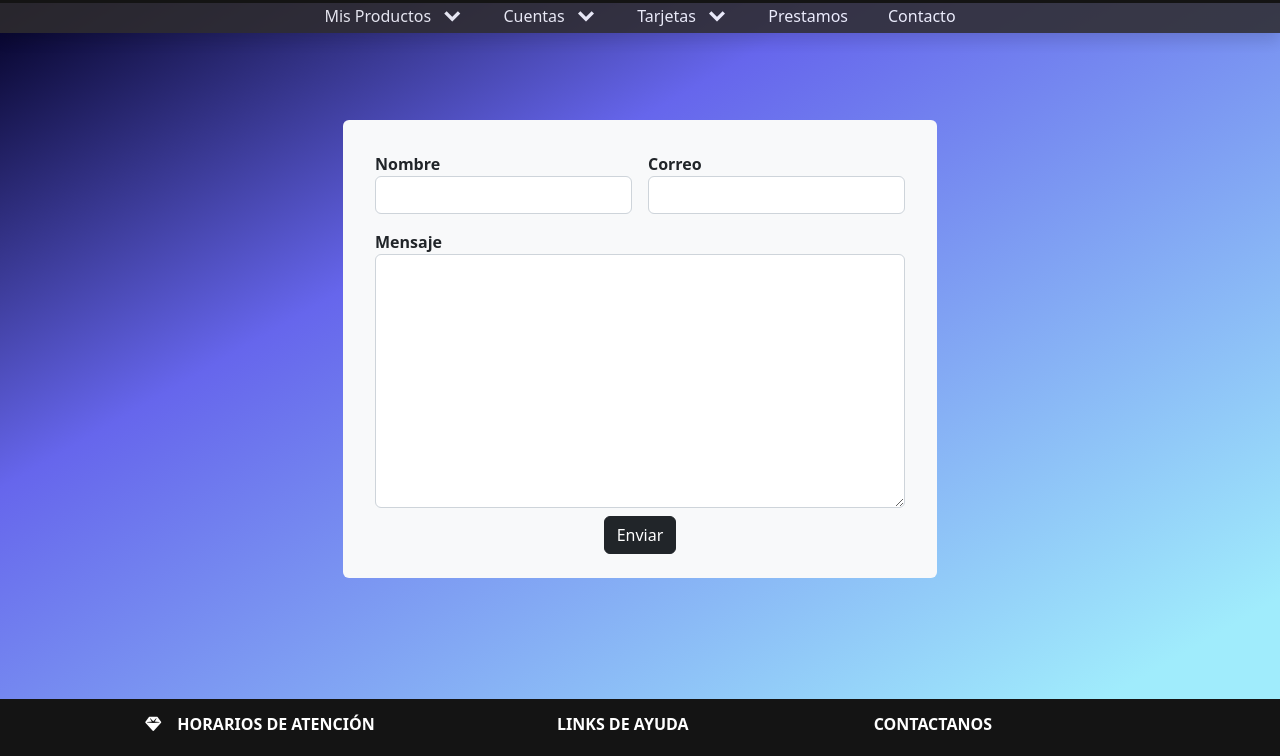
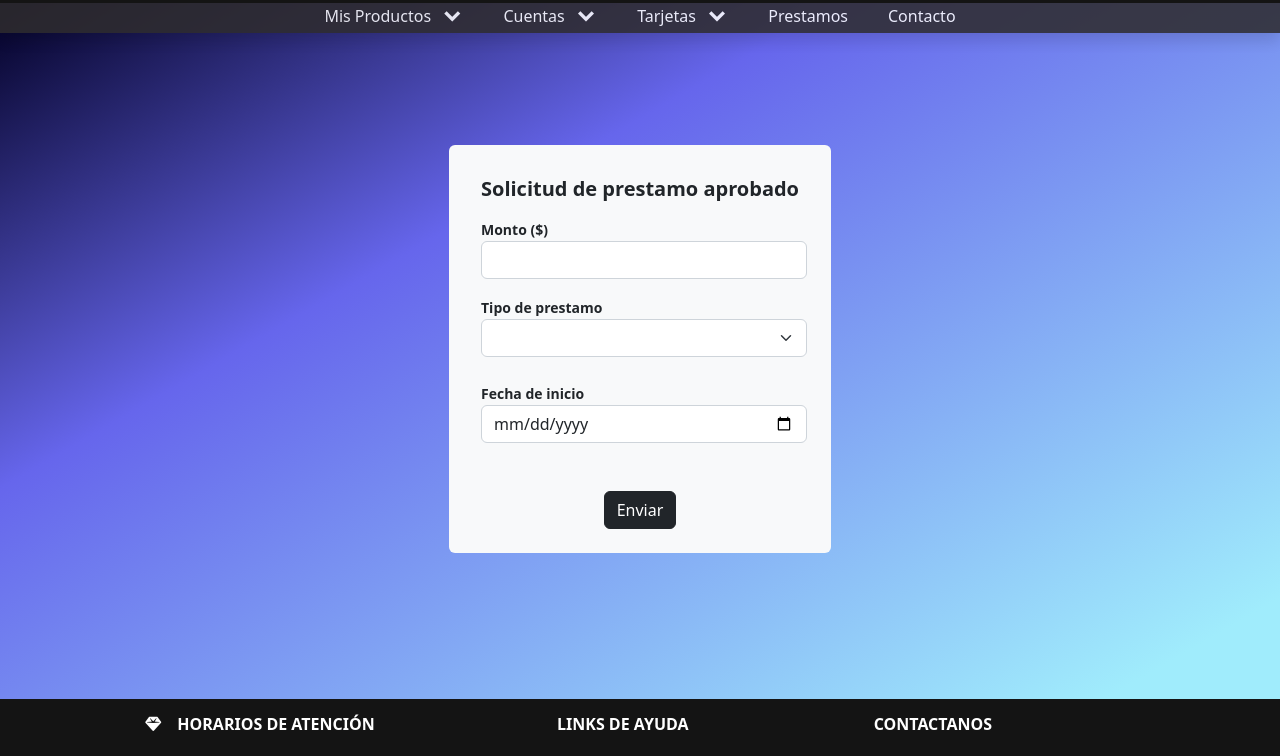
Before and after one commit to GRUPO3-ITBANK/Sprint7, a Django app: page /prestamos/ in a window 1280 px wide. Shown: the part 57-813 px from the top of the page. Run offline with Django 4.2, Linux system fonts and the light colour scheme; a user stored in the database is signed in; some libraries are stand-ins or nearby versions.

Commit message:
formulario, POST de prestamos con limites x tipo

```diff
--- a/homebanking/ITBA/templates/ITBA/base-nav.html
+++ b/homebanking/ITBA/templates/ITBA/base-nav.html
@@ -76,3 +76,6 @@
     </ul>
 </nav>
 {%endblock%}
+{%block scripts%}
+<script src="{% static 'ITBA/js/home.js' %}"></script>
+{%endblock%}
--- a/homebanking/ITBA/templates/ITBA/home.html
+++ b/homebanking/ITBA/templates/ITBA/home.html
@@ -127,5 +127,4 @@
 {% endblock %}
 {% block scripts %}
 <script src="{% static 'ITBA/js/movimientos.js' %}"></script>
-<script src="{% static 'ITBA/js/home.js' %}"></script>
 {% endblock %}
--- a/homebanking/ITBA/views.py
+++ b/homebanking/ITBA/views.py
@@ -12,4 +12,7 @@ def index(request):
     return render(request, "ITBA/index.html")
 
 def home(request):
-    return render(request, "ITBA/home.html")
+    if request.user.is_authenticated:
+        return render(request, "ITBA/home.html")
+    else:
+        return render(request, "ITBA/index.html")
--- a/homebanking/Login/views.py
+++ b/homebanking/Login/views.py
@@ -1,8 +1,8 @@
-from django.shortcuts import render
 from django.shortcuts import render, redirect
 from django.urls import reverse
 from django.contrib.auth.hashers import make_password
 from Clientes.models import Cliente
+from .models import MyUser
 from .forms import UserCreationForm
 
 def alta_usuario(request):
--- a/homebanking/Prestamos/templates/Prestamos/prestamos.html
+++ b/homebanking/Prestamos/templates/Prestamos/prestamos.html
@@ -9,24 +9,49 @@
     <div class="d-flex justify-content-center bg-light rounded p-4">
         <form action="" method="POST">
             {% if 'ok' in request.GET %}
-            <P class="text-success">Su mensaje se envió</P>
+            <P class="text-success">Su prestamo se solicitó correctamente</P>
+            {% endif %}
+            {% if 'classic' in request.GET %}
+            <P class="text-danger">Su prestamo excede los 100000, supera su limite como cliente Classic</P>
+            {% endif %}
+            {% if 'gold' in request.GET %}
+            <P class="text-danger">Su prestamo excede los 300000, supera su limite como cliente Gold</P>
+            {% endif %}
+            {% if 'black' in request.GET %}
+            <P class="text-danger">Su prestamo excede los 500000, supera el limite permitido</P>
             {% endif %}
             {% csrf_token %}
+
             <table>
-                <div class="d-flex">
-                    <div class="p-2">
-                        <b>Nombre</b>
-                        <input type="text" name="name" required="" id="id_name" class="form-control">
+                <p class="p-2 h5 "><strong>
+                        Solicitud de prestamo aprobado
+                    </strong></p>
+
+                <div class="ps-2 mb-3">
+                    <b><small>Monto ($)</small></b>
+                    <input type="number" min=1 name="total" required="" id="total" class="form-control">
+                </div>
+
+
+
+
+                <div class='ps-2 mb-4'>
+                    <b><small>Tipo de prestamo</small></b>
+                    <select class="form-select" aria-label="Default select example" required="" name="tipo">
+                        <option selected></option>
+                        <option value="Hipotecario">Hipotecario</option>
+                        <option value="Prendario">Prendario</option>
+                        <option value="Personal">Personal</option>
+                    </select>
+                </div>
+
+                <div class='ps-2 mb-5'>
+                    <b><small>Fecha de inicio</small></b>
+                    <div class="md-form md-outline input-with-post-icon datepicker">
+                        <input placeholder="Select date" type="date" min="today" id="datePickerId" class="form-control"
+                            name="fecha_prestamo" required="">
+
                     </div>
-                    <div class="p-2">
-                        <b>Correo</b>
-                        <input type="email" name="email" required="" id="id_email" class="form-control">
-                    </div>
-                </div>
-                <div class='p-2'>
-                    <b>Mensaje</b>
-                    <textarea name="content" cols="40" rows="10" required="" id="id_content"
-                        class="form-control"></textarea>
                 </div>
             </table>
             <div class="d-flex justify-content-center">
@@ -35,5 +60,8 @@
     </div>
     </form>
 </div>
+<script>
+    datePickerId.min = new Date().toISOString().split("T")[0];
+</script>
 {% endblock %}
 {{request.POST}}
--- a/homebanking/Prestamos/views.py
+++ b/homebanking/Prestamos/views.py
@@ -1,9 +1,25 @@
 from django.shortcuts import render
-
-# Create your views here.
-
+from django.shortcuts import render, redirect
+from django.urls import reverse
+from .models import Prestamo
+from Clientes.models import Cliente
 def prestamos(request):
     if not (request.user.is_authenticated):
         return render(request, 'ITBA/index.html')
+    if request.method == "POST":
+        fecha_prestamo = request.POST.get('fecha_prestamo')
+        tipo = request.POST.get('tipo')
+        total = int(request.POST.get('total'))
+        ID_cliente = Cliente.objects.filter(pk=request.user.id_cliente.id).first()
+        tipo_cliente = (request.user.id_cliente.tipo_cliente).lower()
 
+        if tipo_cliente == "classic" and total > 100000:
+            return redirect(reverse('prestamos')+"?classic")
+        if tipo_cliente == "gold" and total > 300000:
+            return redirect(reverse('prestamos')+"?gold")
+        if tipo_cliente == "black" and total > 500000:
+            return redirect(reverse('prestamos')+"?black")
+        else:
+            Prestamo(fecha_prestamo=fecha_prestamo,tipo=tipo, total=total, ID_cliente=ID_cliente).save()
+        return redirect(reverse('prestamos')+"?ok")
     return render(request, 'Prestamos/prestamos.html')
```
Also changed, not shown: homebanking/db.sqlite3.
